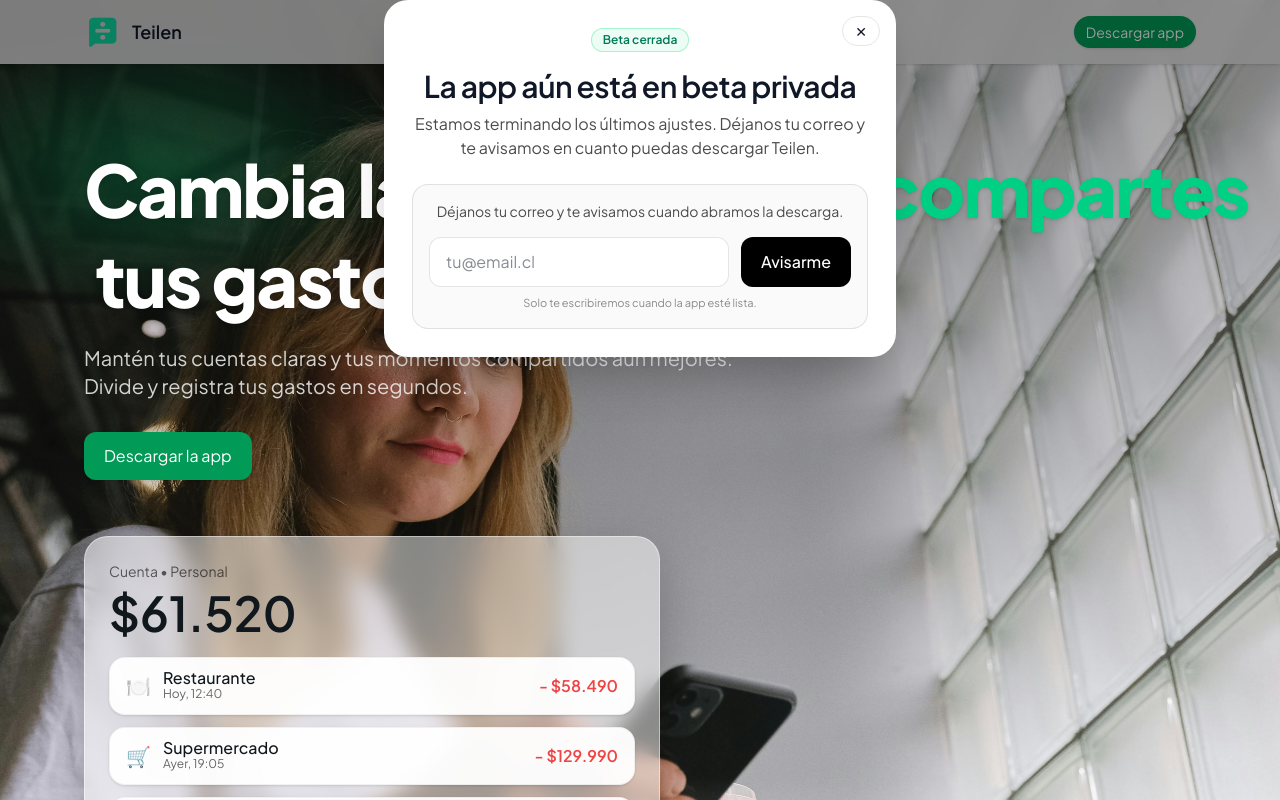
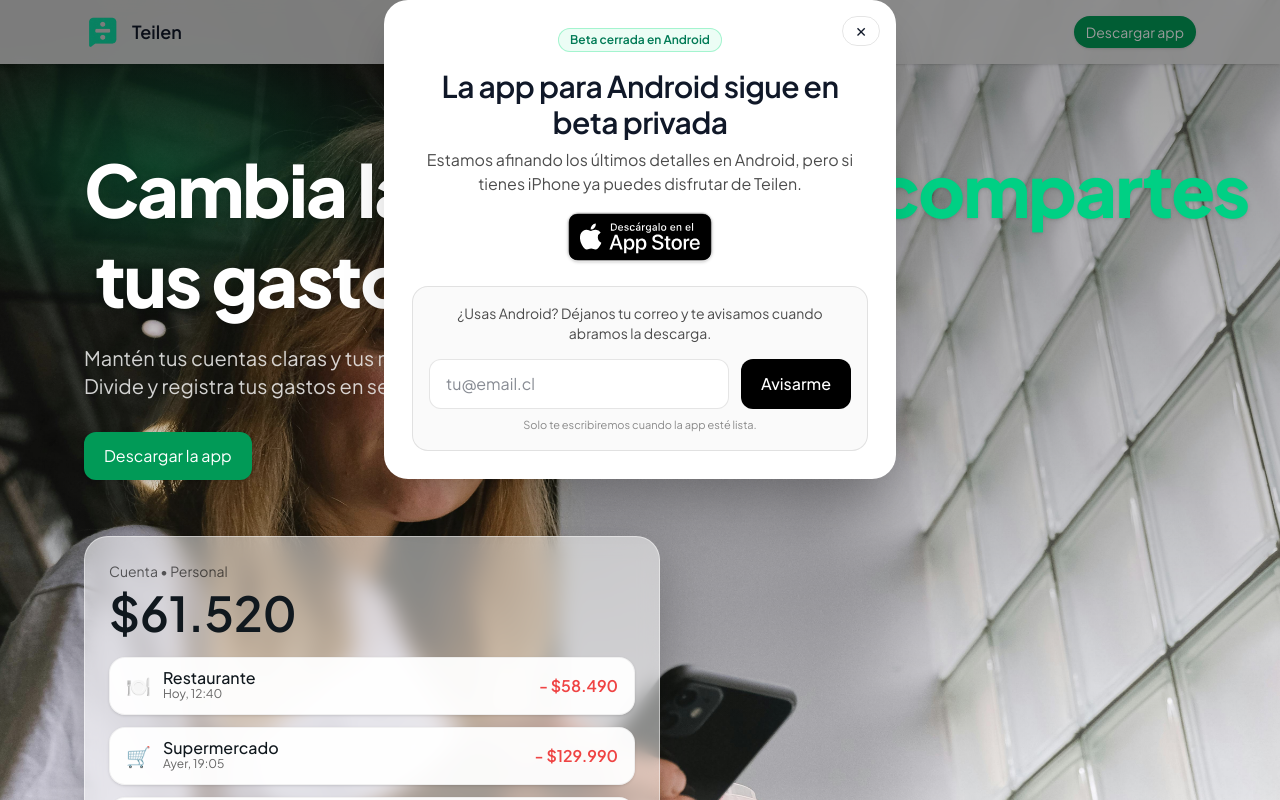
Before and after one commit to pierocr/teilen-web, a Next.js app: page / in a window 1280 px wide. Both pictures are taken after a click on the button "Descargar app". Shown: the top 800 px of the page. Built offline with nearby package versions, Linux system fonts and the light colour scheme.

Commit message:
Enhance DownloadModal and Footer components with updated messaging and App Store link; improve user clarity for Android beta status

```diff
--- a/src/components/DownloadModal.tsx
+++ b/src/components/DownloadModal.tsx
@@ -1,5 +1,6 @@
 "use client";
 
+import Image from "next/image";
 import { useEffect, useState } from "react";
 
 type Props = {
@@ -82,17 +83,33 @@
 
         <div className="flex items-center justify-center gap-2">
           <span className="inline-flex items-center rounded-full bg-emerald-50 px-3 py-1 text-xs font-semibold text-emerald-700 ring-1 ring-inset ring-emerald-200">
-            Beta cerrada
+            Beta cerrada en Android
           </span>
         </div>
 
         <h2 className="mt-4 text-center text-2xl md:text-3xl fhd:text-4xl font-semibold">
-          La app aún está en beta privada
+          La app para Android sigue en beta privada
         </h2>
         <p className="mt-2 text-center text-sm md:text-base text-black/70 leading-6">
-          Estamos terminando los últimos ajustes. Déjanos tu correo y te avisamos
-          en cuanto puedas descargar Teilen.
+          Estamos afinando los últimos detalles en Android, pero si tienes iPhone ya puedes disfrutar de Teilen.
         </p>
+
+        <div className="mt-4 flex justify-center">
+          <a
+            href="https://apps.apple.com/cl/app/teilen/id6754208104"
+            aria-label="Descargar en App Store"
+            className="inline-flex overflow-hidden rounded-xl border border-black/10 bg-white shadow-sm transition hover:border-emerald-400 hover:shadow"
+            rel="noopener"
+          >
+            <Image
+              src="/Download_on_the_App_Store_Badge_ESMX_RGB_blk_100217.svg"
+              alt="Disponible en App Store"
+              width={180}
+              height={48}
+              className="h-12 w-auto"
+            />
+          </a>
+        </div>
 
         {/* Lista de espera */}
         <div className="mt-6 rounded-2xl border border-black/10 bg-neutral-50 p-4 fhd:p-5">
@@ -103,7 +120,7 @@
           ) : (
             <>
               <p className="text-sm fhd:text-base text-black/70 text-center">
-                Déjanos tu correo y te avisamos cuando abramos la descarga.
+                ¿Usas Android? Déjanos tu correo y te avisamos cuando abramos la descarga.
               </p>
 
               {/* Honeypot escondido para bots */}
--- a/src/components/Footer.tsx
+++ b/src/components/Footer.tsx
@@ -64,7 +64,7 @@
             {/* Badges de tiendas */}
             <div className="mt-6 flex flex-wrap items-center gap-3 fhd:gap-4">
               <a
-                href="#"
+                href="https://apps.apple.com/cl/app/teilen/id6754208104"
                 aria-label="Descargar en App Store"
                 className="inline-flex overflow-hidden rounded-xl border border-gray-200 bg-white shadow-sm transition hover:border-emerald-400 hover:shadow"
                 rel="noopener"
```
